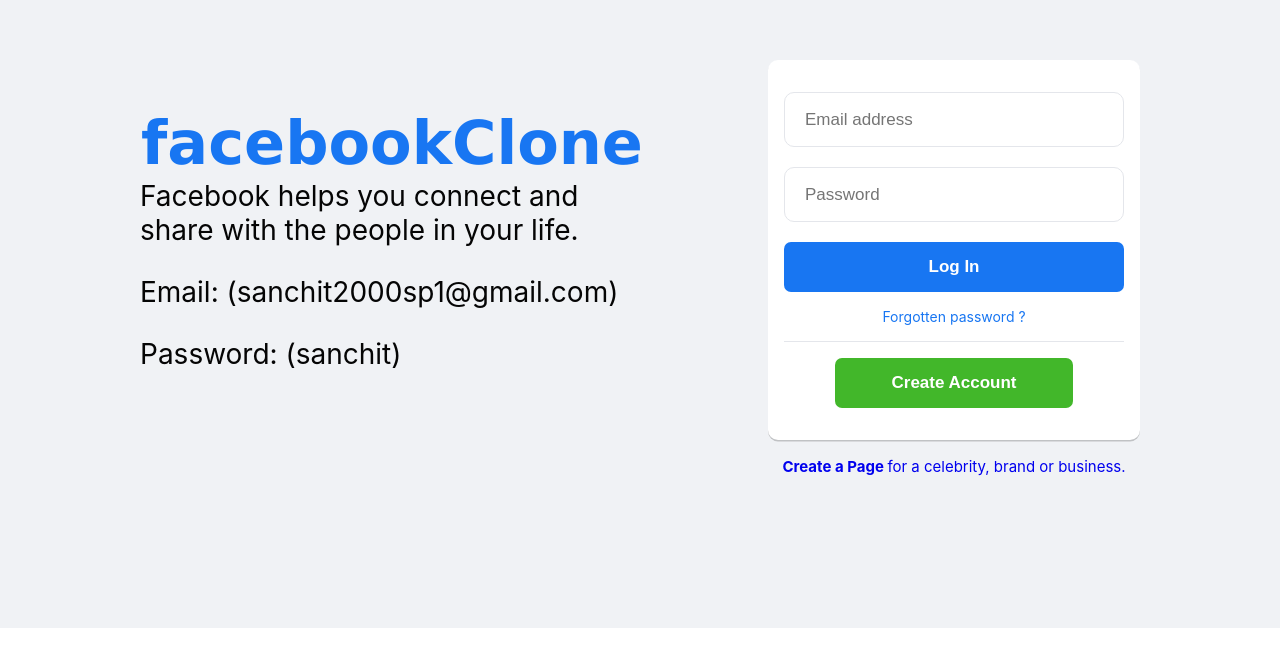
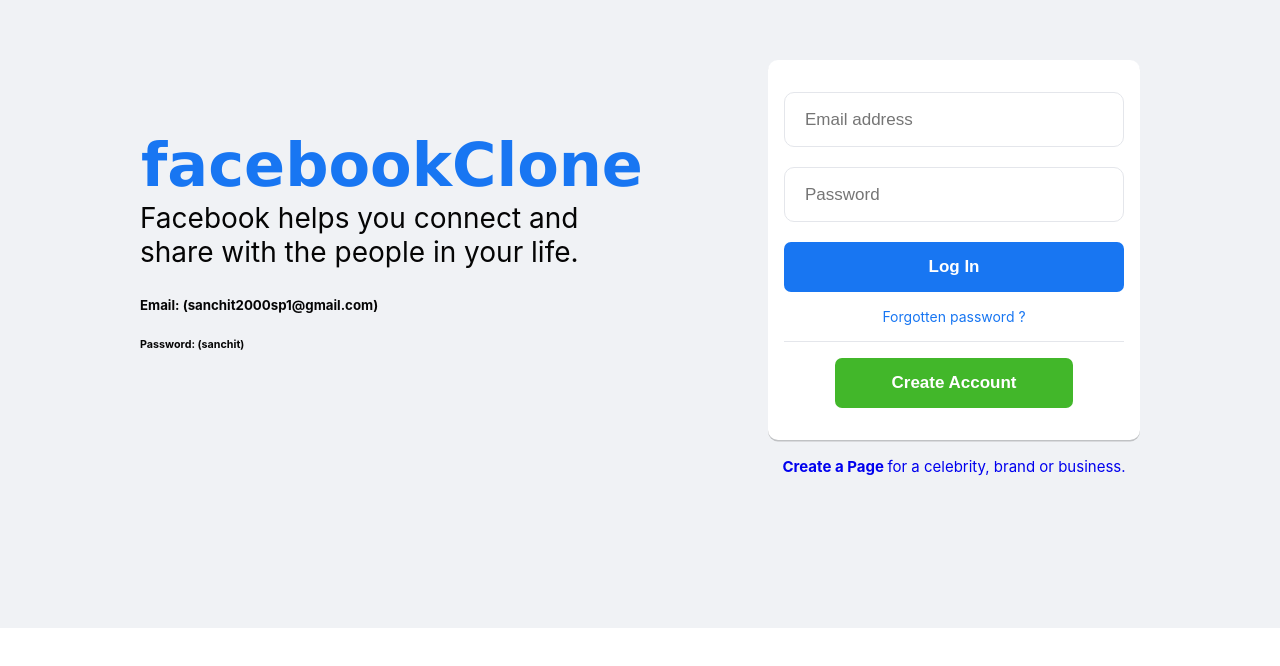
Before and after one commit to theroughcoder/facebook-clone, a React (Create React App) app in the folder frontend/: page /login in a window 1280 px wide. Shown: the part 108-774 px from the top of the page. Built offline with nearby package versions, Linux system fonts and the light colour scheme.

Commit message:
Update LoginForm.js

```diff
--- a/frontend/src/component/login/LoginForm.js
+++ b/frontend/src/component/login/LoginForm.js
@@ -73,12 +73,12 @@
         <p>
           Facebook helps you connect and share with the people in your life.
         </p>
-          <p>
+          <h5>
           Email: (sanchit2000sp1@gmail.com)
-        </p>
-      <p>
+        </h5>
+      <h6>
           Password: (sanchit)
-        </p>
+        </h6>
       </div>
 
       <div className="login_2">
```
